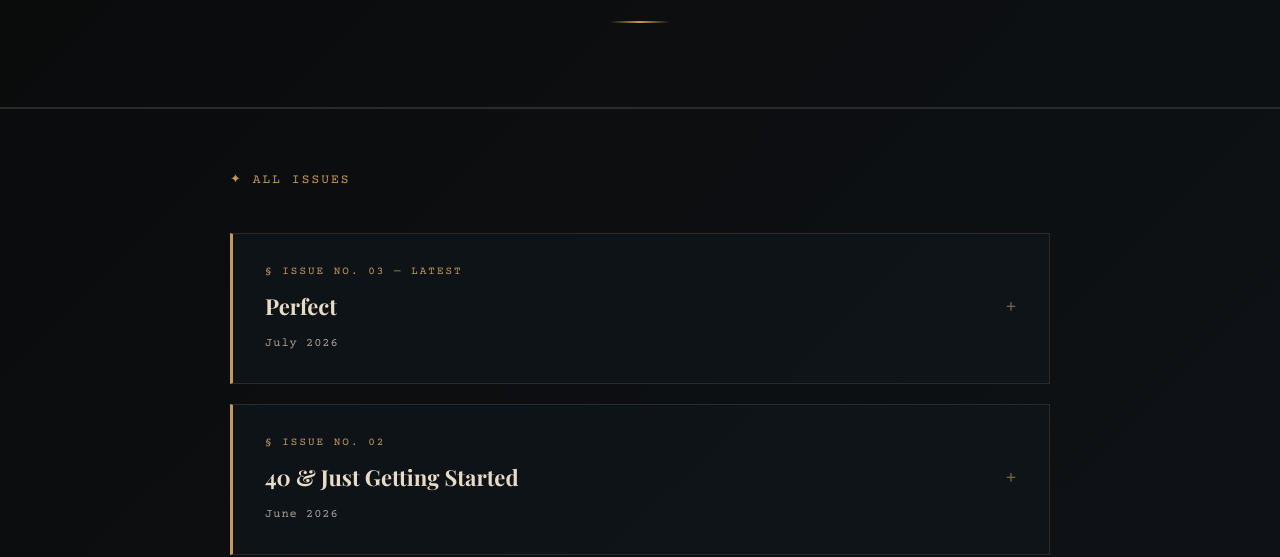
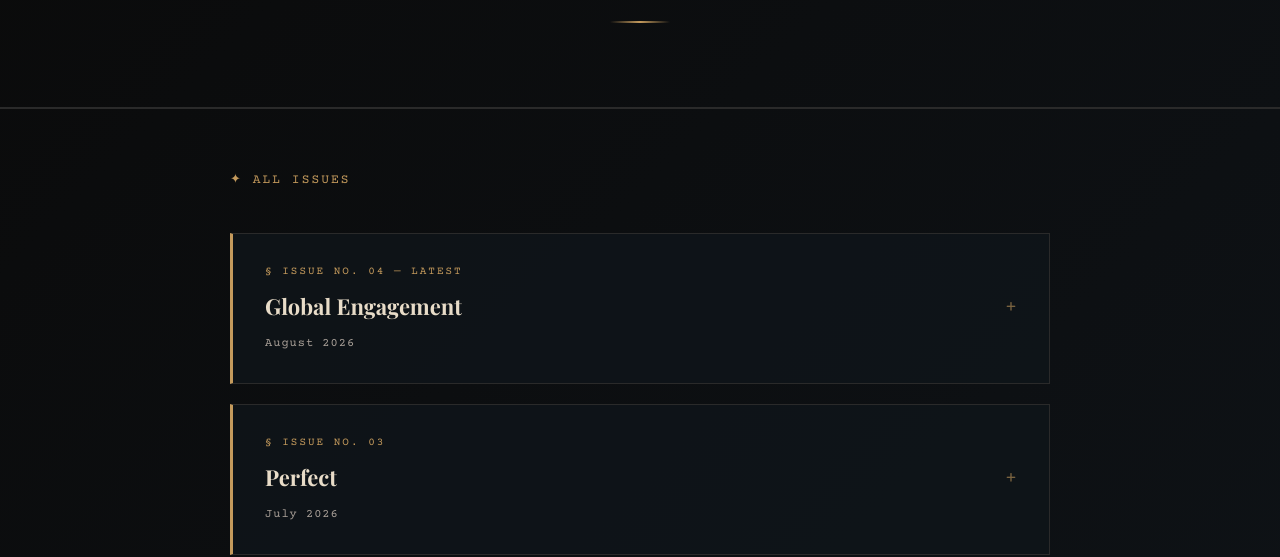
Before and after one commit to bespoke317/Bars-Bureau, a plain HTML site: page index.html in a window 1280 px wide. Shown: the part 276-833 px from the top of the page. Drawn offline with nearby package versions, Linux system fonts and the light colour scheme.

Commit message:
Add files via upload

```diff
--- a/index.html
+++ b/index.html
@@ -122,9 +122,18 @@
     <div class="container">
         <p class="archive-title">&#10022; All Issues</p>
 
+        <a href="issue-04.html" class="issue-card">
+            <div class="issue-meta">
+                <span class="issue-number">&#167; Issue No. 04 — Latest</span>
+                <span class="issue-title">Global Engagement</span>
+                <span class="issue-date">August 2026</span>
+            </div>
+            <span class="issue-arrow">+</span>
+        </a>
+
         <a href="issue-03.html" class="issue-card">
             <div class="issue-meta">
-                <span class="issue-number">&#167; Issue No. 03 — Latest</span>
+                <span class="issue-number">&#167; Issue No. 03</span>
                 <span class="issue-title">Perfect</span>
                 <span class="issue-date">July 2026</span>
             </div>
```
